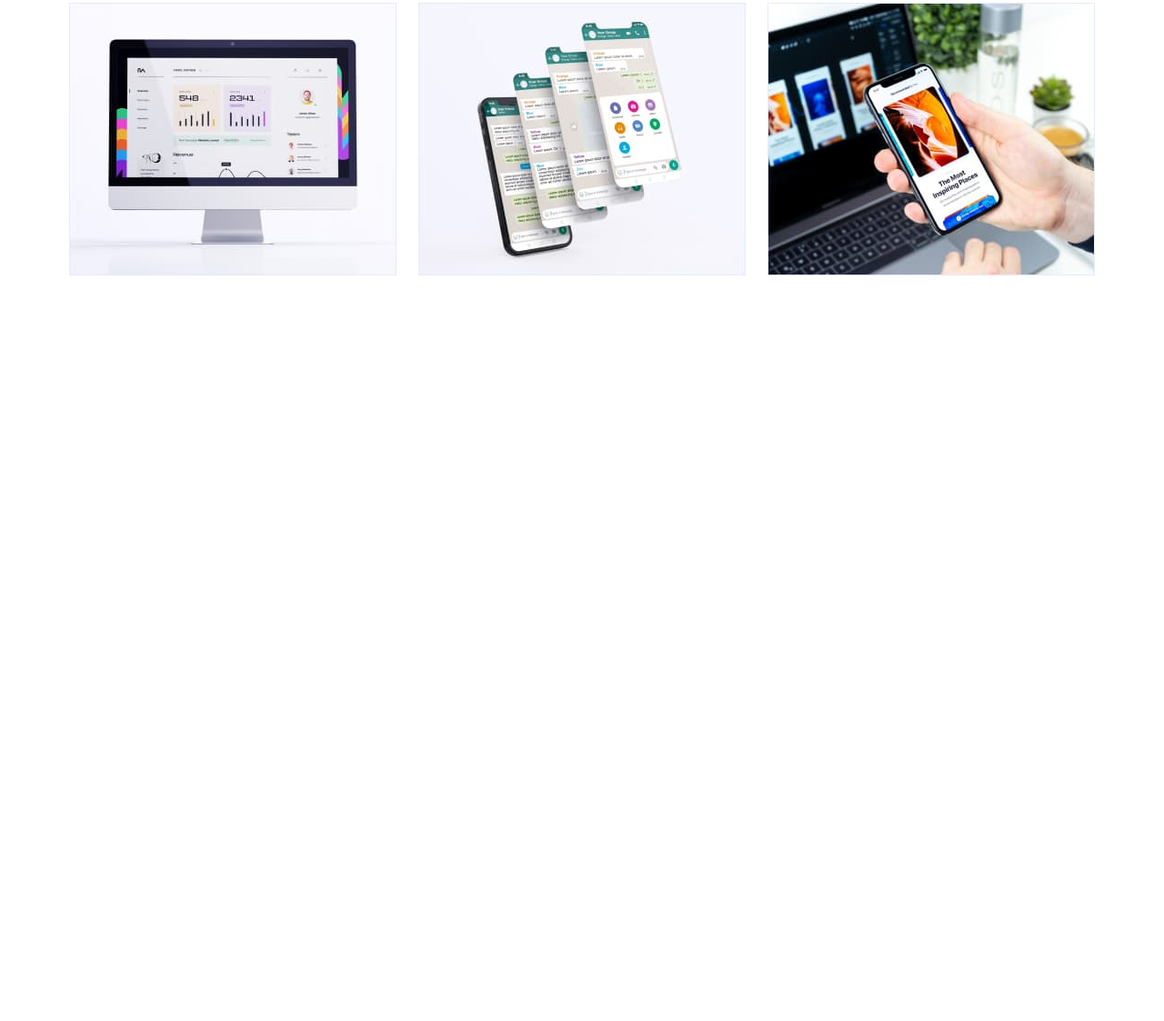
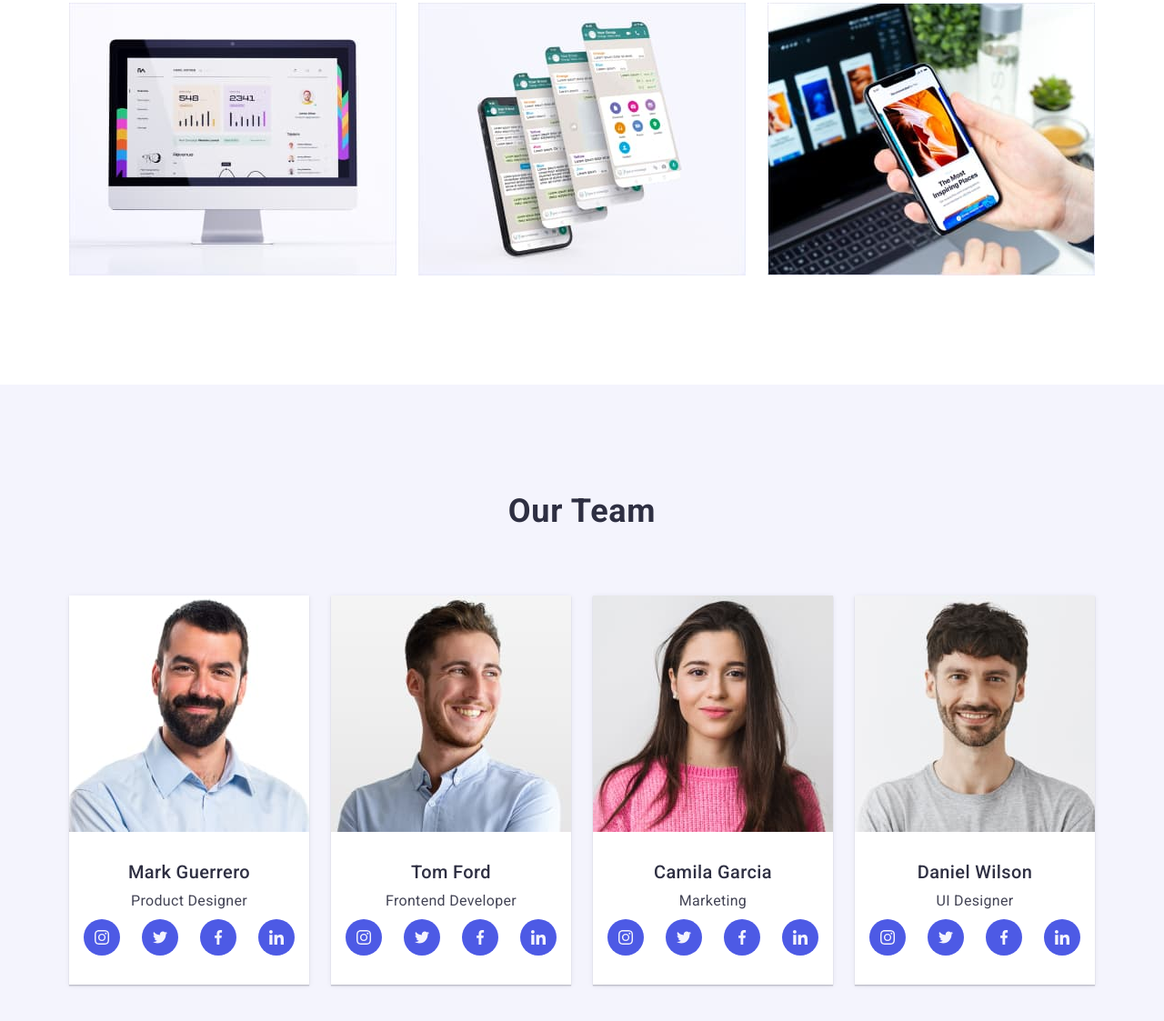
Before and after one commit to Fetivol/WebStudio-HTML-CSS, a plain HTML site: page index.html in a window 1280 px wide. Shown: the part 1197-2320 px from the top of the page at 91% size. Before the commit the page ends 1620 px from the top, so only its background shows below. Drawn offline with nearby package versions, Linux system fonts and the light colour scheme.

Commit message:
first steps

```diff
--- a/css/media.css
+++ b/css/media.css
@@ -1,3 +1,15 @@
+@media screen and (min-width: 480px) {
+  .container {
+    width: 428px;
+  }
+  .teammember-icons {
+    display: flex;
+    justify-content: center;
+    gap: 24px;
+    margin-top: 8px;
+  }
+}
+
 @media screen and (min-width: 768px) {
   .container {
     width: 768px;
@@ -73,4 +85,28 @@
   .card-list > .image-box {
     width: calc((100% - 48) / 3);
   }
+  /* ---------------Section Our Team---------------- */
+  .team {
+    padding-top: 120px;
+    padding-bottom: 120px;
+  }
+  .teammembers {
+    flex-direction: row;
+    gap: 24px;
+  }
+  .team .container {
+    padding-left: 15px;
+    padding-right: 15px;
+  }
+  .teammembers-description {
+    background-color: #ffffff;
+    width: calc((100% - 72) / 4);
+    border-radius: 0;
+  }
+  .teammember-icons {
+    display: flex;
+    justify-content: center;
+    gap: 24px;
+    margin-top: 8px;
+  }
 }
--- a/css/styles.css
+++ b/css/styles.css
@@ -63,8 +63,8 @@ body {
   max-width: 100%;
   margin-left: auto;
   margin-right: auto;
-  padding-left: 16px;
-  padding-right: 16px;
+  padding-left: 15px;
+  padding-right: 15px;
 }
 
 /* ----------------Header----------------- */
@@ -274,12 +274,13 @@ body {
 /* ---------------Section Our Team---------------- */
 .team {
   background-color: var(--additional-color);
-  padding-top: 120px;
-  padding-bottom: 120px;
+  padding-top: 96px;
+  padding-bottom: 96px;
 }
 .teammembers {
   display: flex;
-  gap: 24px;
+  flex-direction: column;
+  gap: 72px;
 }
 .teammembers .team-member {
   color: var(--title-text-color);
@@ -289,11 +290,16 @@ body {
   text-align: center;
   letter-spacing: 0.02em;
 }
+.team .container {
+  padding-left: 82px;
+  padding-right: 82px;
+}
 .teammembers-description {
   background-color: #ffffff;
-  width: calc((100% - 72) / 4);
+  max-width: 264px;
   box-shadow: 0px 1px 6px rgba(46, 47, 66, 0.08),
     0px 1px 1px rgba(46, 47, 66, 0.16), 0px 2px 1px rgba(46, 47, 66, 0.08);
+  border-radius: 0px 0px 4px 4px;
 }
 .team-photo {
   padding-top: 32px;
@@ -310,6 +316,7 @@ body {
   letter-spacing: 0.02em;
 }
 .teammember-icons {
+  padding-left: 0;
   display: flex;
   justify-content: center;
   gap: 24px;
--- a/index.html
+++ b/index.html
@@ -147,7 +147,7 @@
         </div>
       </section>
       <!--section Our team-->
-      <!-- <section class="section team">
+      <section class="section team">
         <div class="container">
           <h2 class="section-title">Our Team</h2>
           <ul class="teammembers list">
@@ -309,7 +309,7 @@
             </li>
           </ul>
         </div>
-      </section> -->
+      </section>
       <!--Section Customers-->
       <!-- <section class="section section-customers">
         <div class="container">
```
